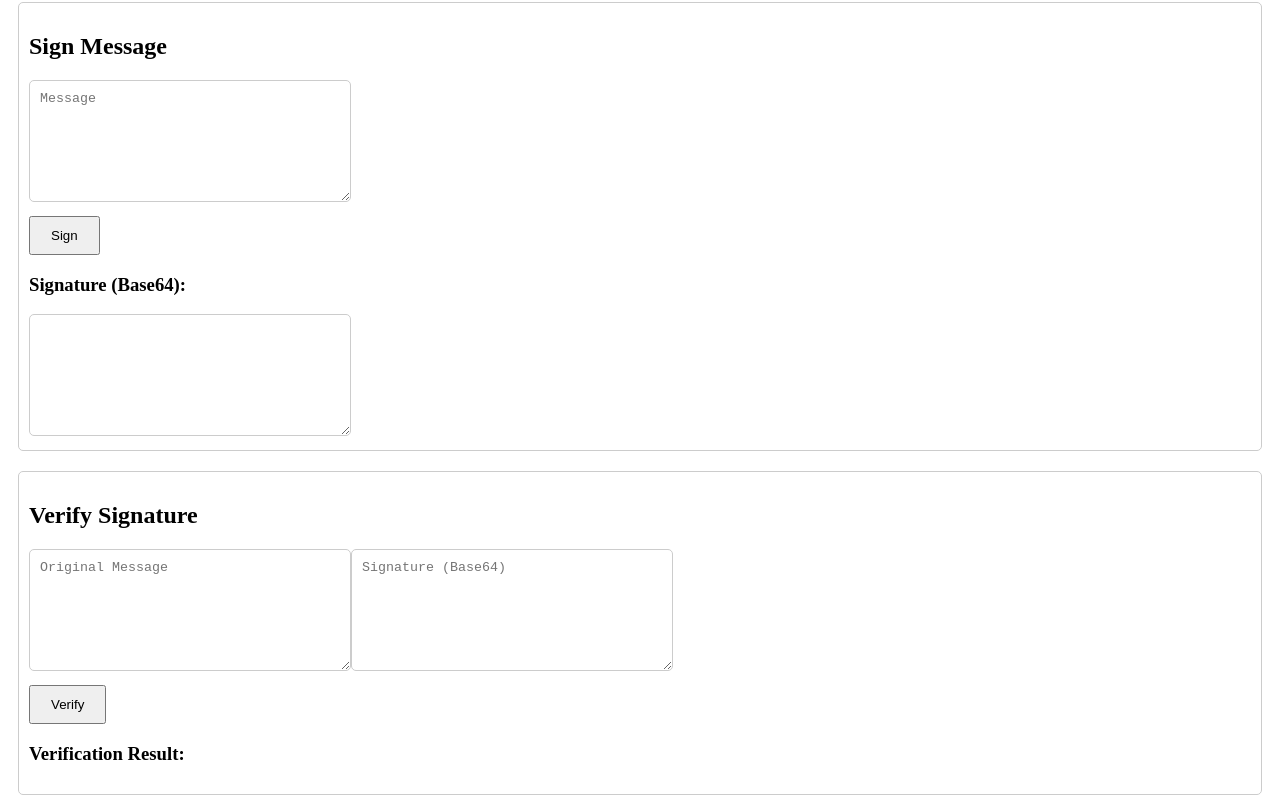
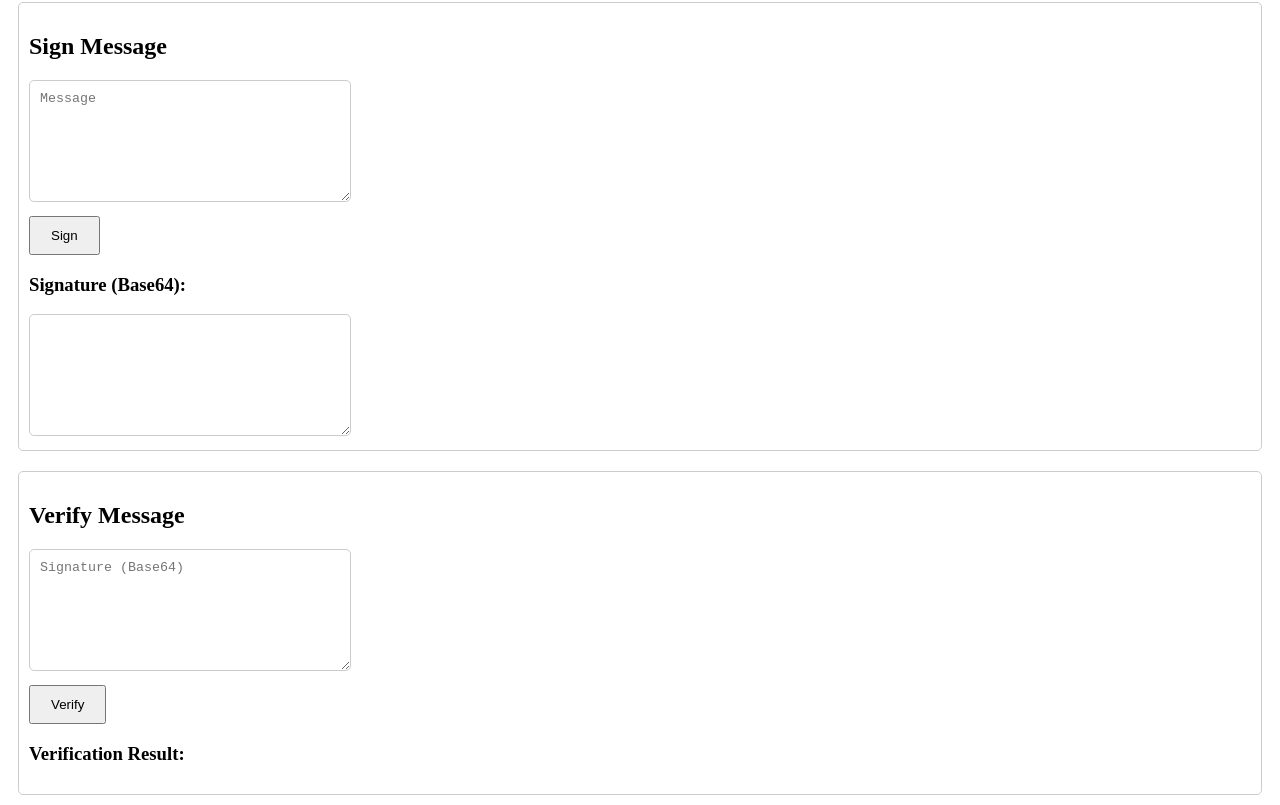
Before and after one commit to AlexanderEpolite/epolite-test, a Vue app: page / in a window 1280 px wide. Shown: the part 1372-2177 px from the top of the page. Built offline with nearby package versions, Linux system fonts and the light colour scheme.

Commit message:
Update site to use v0.1.0 of EPOLITE

```diff
--- a/package.json
+++ b/package.json
@@ -9,7 +9,7 @@
     "preview": "vite preview"
   },
   "dependencies": {
-    "epolite": "^0.0.6",
+    "epolite": "0.1",
     "vue": "^3.5.10"
   },
   "devDependencies": {
--- a/src/App.vue
+++ b/src/App.vue
@@ -57,8 +57,7 @@ import { defineComponent } from "vue";
 
     <div class="verification">
         <div class="input-section">
-            <h2>Verify Signature</h2>
-            <textarea placeholder="Original Message" v-model="originalMessageToVerify"></textarea>
+            <h2>Verify Message</h2>
             <textarea placeholder="Signature (Base64)" v-model="signatureBase64ToVerify"></textarea>
             <br>
             <button @click="verifySignature">Verify</button>
@@ -121,7 +120,6 @@ export default defineComponent({
             decryptedPlaintext: "",
             messageToSign: "",
             signatureBase64: "",
-            originalMessageToVerify: "",
             signatureBase64ToVerify: "",
             verificationResult: "",
         };
@@ -132,6 +130,7 @@ export default defineComponent({
                 const confirmOverwrite = confirm("Current keys will be overwritten. Continue?");
                 if (!confirmOverwrite) return;
             }
+
             try {
                 const kp = await createKeyPair();
                 this.publicKey = kp.publicKey;
@@ -145,10 +144,12 @@ export default defineComponent({
                 alert("Public key is required for encryption.");
                 return;
             }
+
             if (!this.plaintextToEncrypt) {
                 alert("Please enter plaintext to encrypt.");
                 return;
             }
+
             try {
                 this.encryptedBase64 = await encrypt(this.plaintextToEncrypt, this.publicKey);
             } catch (error: any) {
@@ -160,10 +161,12 @@ export default defineComponent({
                 alert("Private key is required for decryption.");
                 return;
             }
+
             if (!this.encryptedBase64ToDecrypt) {
                 alert("Please enter encrypted base64 data to decrypt.");
                 return;
             }
+
             try {
                 this.decryptedPlaintext = await decrypt(this.encryptedBase64ToDecrypt, this.privateKey);
             } catch (error: any) {
@@ -175,10 +178,12 @@ export default defineComponent({
                 alert("Private key is required for signing.");
                 return;
             }
+
             if (!this.messageToSign) {
                 alert("Please enter a message to sign.");
                 return;
             }
+
             try {
                 this.signatureBase64 = await sign(this.messageToSign, this.privateKey);
             } catch (error: any) {
@@ -190,17 +195,14 @@ export default defineComponent({
                 alert("Public key is required for verification.");
                 return;
             }
-            if (!this.originalMessageToVerify) {
-                alert("Please enter the original message to verify.");
-                return;
-            }
+
             if (!this.signatureBase64ToVerify) {
                 alert("Please enter a signature (base64) to verify.");
                 return;
             }
+
             try {
                 const isValid = await verify(
-                    this.originalMessageToVerify,
                     this.signatureBase64ToVerify,
                     this.publicKey
                 );
--- a/vite.config.ts
+++ b/vite.config.ts
@@ -8,6 +8,7 @@ export default defineConfig({
     noExternal: ['@dashlane/pqc-sign-falcon-512-node'],
   },
   build: {
+    outDir: "./docs/",
     rollupOptions: {
       external: ['fs', 'path', 'module', 'crypto'],
     },
```
Also changed, not shown: 7 other files (tests, documents, lock files or other folders).
